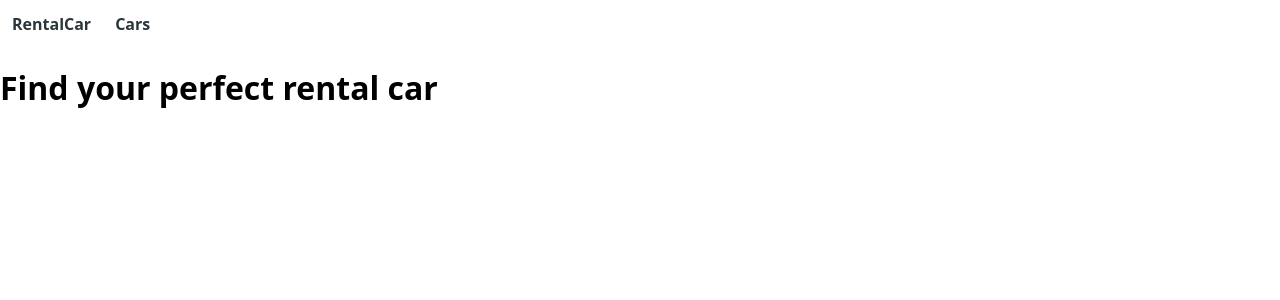
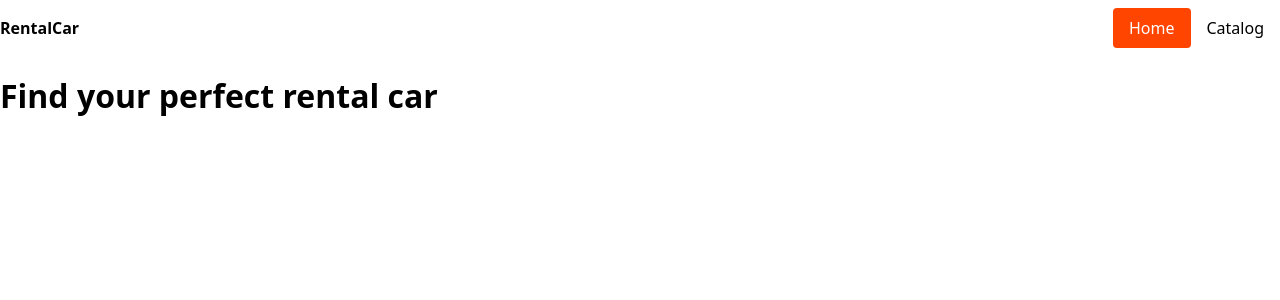
Before and after one commit to vanisimov4/RentalCar, a React (Vite) app: page / in a window 1280 px wide. Shown: the top 300 px of the page. Built offline with nearby package versions, Linux system fonts and the light colour scheme.

Commit message:
refactoringNavigation

```diff
--- a/package.json
+++ b/package.json
@@ -12,6 +12,7 @@
   "dependencies": {
     "@reduxjs/toolkit": "^2.9.0",
     "axios": "^1.11.0",
+    "clsx": "^2.1.1",
     "react": "^19.1.1",
     "react-dom": "^19.1.1",
     "react-redux": "^9.2.0",
--- a/src/components/AppBar/AppBar.jsx
+++ b/src/components/AppBar/AppBar.jsx
@@ -1,11 +1,25 @@
-import { Navigation } from '../Navigation/Navigation';
+import { NavLink } from "react-router-dom";
+import clsx from "clsx";
 
-import css from './AppBar.module.css';
+import css from "./AppBar.module.css";
+
+const buildLinkClass = ({ isActive }) => {
+  return clsx(css.link, isActive && css.active);
+};
 
 export default function AppBar() {
   return (
     <header className={css.header}>
-      <Navigation />
+      <p className={css.logo}>RentalCar</p>
+      <nav className={css.nav}>
+        <NavLink className={buildLinkClass} to="/">
+          Home
+        </NavLink>
+
+        <NavLink className={buildLinkClass} to="/catalog">
+          Catalog
+        </NavLink>
+      </nav>
     </header>
   );
 }
--- a/src/components/AppBar/AppBar.module.css
+++ b/src/components/AppBar/AppBar.module.css
@@ -1,7 +1,31 @@
 .header {
   display: flex;
+  align-items: center;
   justify-content: space-between;
-  align-items: center;
+  gap: 12px;
+  padding: 8px 0;
   margin-bottom: 16px;
   /* border-bottom: 1px solid #2a363b; */
 }
+
+.nav {
+  display: flex;
+}
+
+.logo {
+  font-weight: 700;
+  margin: 0;
+}
+
+.link {
+  padding: 8px 16px;
+  border-radius: 4px;
+  text-decoration: none;
+  color: black;
+  font-weight: 500;
+}
+
+.active {
+  color: white;
+  background-color: orangered;
+}
--- a/src/components/Navigation/Navigation.jsx
+++ /dev/null
@@ -1,17 +0,0 @@
-import { NavLink } from 'react-router-dom';
-
-import css from './Navigation.module.css';
-
-export const Navigation = () => {
-  return (
-    <nav>
-      <NavLink className={css.link} to="/">
-        RentalCar
-      </NavLink>
-
-      <NavLink className={css.link} to="/cars">
-        Cars
-      </NavLink>
-    </nav>
-  );
-};
--- a/src/components/Navigation/Navigation.module.css
+++ /dev/null
@@ -1,11 +0,0 @@
-.link {
-  display: inline-block;
-  text-decoration: none;
-  padding: 12px;
-  font-weight: 700;
-  color: #2a363b;
-}
-
-.link.active {
-  color: #e84a5f;
-}
```
Also changed, not shown: 1 other file (tests, documents, lock files or other folders).
